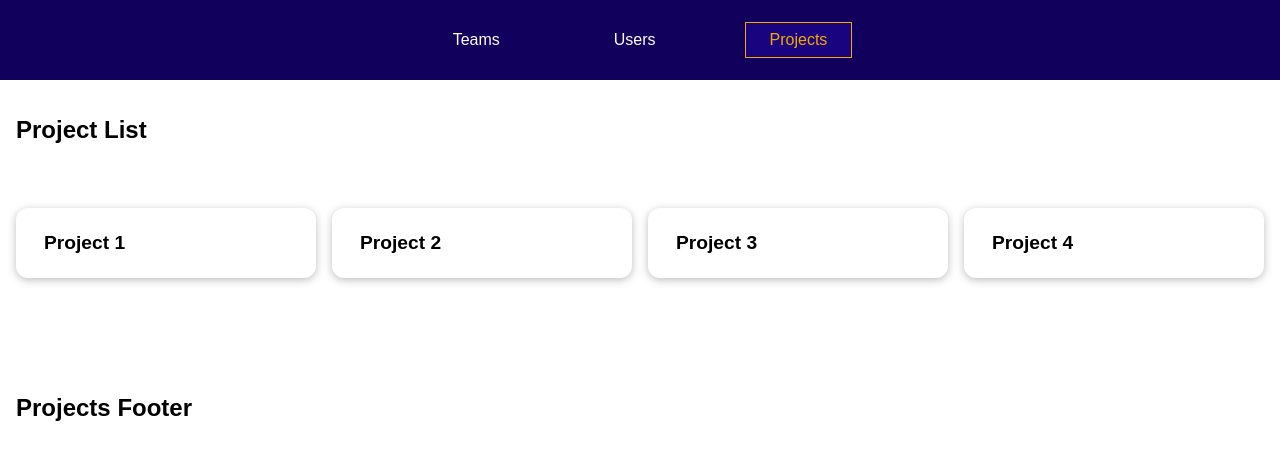
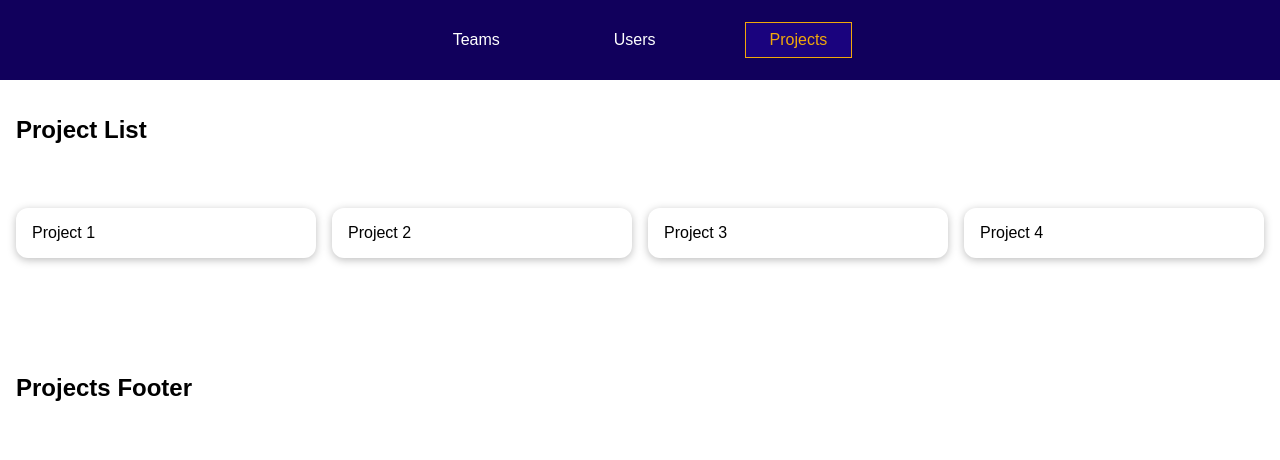
Before and after one commit to Thyge123/Vue-Depoyment-Opgave, a Vue app: page /projects in a window 1280 px wide. Shown: the top 460 px of the page. Built offline with nearby package versions, Linux system fonts and the light colour scheme.

Commit message:
Refactor ProjectItem and ProjectList components to utilize ProjectMembers component for team details display; add routing for project members.

```diff
--- a/src/components/projects/ProjectItem.vue
+++ b/src/components/projects/ProjectItem.vue
@@ -1,27 +1,27 @@
 <template>
   <section>
     <li @click="toggleTeamDetails" class="team-name">{{ name }}</li>
-    <div v-if="teamDetailsVisible" class="team-details">
-      <h3>Team Details for {{ team.name }}</h3>
-      <ul>
-        <li
-          v-for="member in teamMembers"
-          :key="member.id"
-          class="team-details-member"
-        >
-          {{ member.fullName }} - {{ member.role }}
-        </li>
-      </ul>
-      <button @click="routeToTeam(teamId)">Go to Team Page</button>
-    </div>
+    <project-members
+      v-if="teamDetailsVisible"
+      :team-id="teamId"
+    ></project-members>
   </section>
 </template>
 
 <script>
+import ProjectMembers from './ProjectMembers.vue';
 export default {
+  name: 'ProjectItem',
+  components: {
+    ProjectMembers,
+  },
   props: {
     name: {
       type: String,
+      required: true,
+    },
+    teamDetailsVisible: {
+      type: Boolean,
       required: true,
     },
     projectId: {
@@ -32,63 +32,25 @@ export default {
       type: String,
       required: true,
     },
-    teamDetailsVisible: {
-      type: Boolean,
-      required: true,
-      default: false,
-    },
   },
-  inject: ['teams', 'users'],
+  inject: ['projects'],
   emits: ['toggle-team-details'],
-  computed: {
-    team() {
-      return this.teams.find((t) => t.id === this.teamId);
-    },
-    teamMembers() {
-      if (!this.team) return [];
-      return this.team.members.map((memberId) =>
-        this.users.find((u) => u.id === memberId)
-      );
-    },
+
+  data() {
+    return {
+      selectedProjectId: null,
+    };
   },
+
   methods: {
-    routeToTeam(teamId) {
-      this.$router.push(`/teams/${teamId}`);
-    },
     toggleTeamDetails() {
       this.$emit('toggle-team-details', this.projectId);
+      //this.$router.push(this.ProjectMembersLink);
     },
   },
 };
 </script>
 <style scoped>
-li {
-  list-style: none;
-  padding: 8px 12px;
-}
-
-.team-name {
-  font-weight: bold;
-  font-size: larger;
-}
-
-ul {
-  padding: 0;
-}
-
-h3 {
-  margin: 0;
-}
-
-.team-details,
-.team-details-member {
-  margin-top: 1rem;
-  padding: 1rem;
-  border: 1px solid #ccc;
-  border-radius: 8px;
-  background-color: #f9f9f9;
-}
-
 section {
   margin: 2rem auto;
   box-shadow: 0 2px 8px rgba(0, 0, 0, 0.26);
@@ -96,13 +58,4 @@ section {
   border-radius: 12px;
   width: 100%;
 }
-
-button {
-  margin-top: 1rem;
-  padding: 0.5rem 1.5rem;
-  border-radius: 8px;
-  background-color: #11005c;
-  color: white;
-  cursor: pointer;
-}
 </style>
--- a/src/components/projects/ProjectList.vue
+++ b/src/components/projects/ProjectList.vue
@@ -6,8 +6,8 @@
         v-for="project in projects"
         :key="project.id"
         :name="project.name"
+        :team-id="project.teamId"
         :project-id="project.id"
-        :team-id="project.teamId"
         :team-details-visible="selectedProjectId === project.id"
         @toggle-team-details="selectTeam"
       ></project-item>
@@ -28,11 +28,31 @@ export default {
       selectedProjectId: null,
     };
   },
+  watch: {
+    '$route.params.projectId'(newId) {
+      this.selectedProjectId = newId || null;
+    },
+  },
   methods: {
     selectTeam(projectId) {
-      this.selectedProjectId =
+      const newSelectedProjectId =
         this.selectedProjectId === projectId ? null : projectId;
+      this.selectedProjectId = newSelectedProjectId;
+      if (newSelectedProjectId) {
+        this.$router.push({
+          name: 'project-members',
+          params: { projectId: newSelectedProjectId },
+        });
+      } else {
+        this.$router.push({ name: 'projects' });
+      }
     },
+  },
+  created() {
+    const projectId = this.$route.params.projectId;
+    if (projectId) {
+      this.selectedProjectId = projectId;
+    }
   },
 };
 </script>
--- /dev/null
+++ b/src/components/projects/ProjectMembers.vue
@@ -0,0 +1,92 @@
+<template>
+  <div class="team-details">
+    <h3>Team Details for {{ team.name }}</h3>
+    <ul>
+      <li
+        v-for="member in teamMembers"
+        :key="member.id"
+        class="team-details-member"
+      >
+        {{ member.fullName }} - {{ member.role }}
+      </li>
+    </ul>
+    <button @click="routeToTeam(teamId)">Go to Team Page</button>
+  </div>
+</template>
+
+<script>
+export default {
+  props: {
+    teamId: {
+      type: String,
+      required: true,
+    },
+  },
+  inject: ['teams', 'users'],
+  data() {
+    return {};
+  },
+  computed: {
+    team() {
+      return this.teams.find((t) => t.id === this.teamId);
+    },
+    teamMembers() {
+      if (!this.team) return [];
+      return this.team.members.map((memberId) =>
+        this.users.find((u) => u.id === memberId)
+      );
+    },
+  },
+  methods: {
+    routeToTeam(teamId) {
+      this.$router.push(`/teams/${teamId}`);
+    },
+  },
+};
+</script>
+
+<style scoped>
+li {
+  list-style: none;
+  padding: 8px 12px;
+}
+
+.team-name {
+  font-weight: bold;
+  font-size: larger;
+}
+
+ul {
+  padding: 0;
+}
+
+h3 {
+  margin: 0;
+}
+
+.team-details,
+.team-details-member {
+  margin-top: 1rem;
+  padding: 1rem;
+  border: 1px solid #ccc;
+  border-radius: 8px;
+  background-color: #f9f9f9;
+}
+
+section {
+  margin: 2rem auto;
+  box-shadow: 0 2px 8px rgba(0, 0, 0, 0.26);
+  padding: 1rem;
+  border-radius: 12px;
+  width: 100%;
+}
+
+button {
+  margin-top: 1rem;
+  padding: 0.5rem 1.5rem;
+  border-radius: 8px;
+  background-color: #11005c;
+  color: white;
+  cursor: pointer;
+}
+</style>
--- a/src/main.js
+++ b/src/main.js
@@ -10,6 +10,7 @@ import TeamsFooter from './components/teams/TeamsFooter.vue';
 import UsersFooter from './components/users/UsersFooter.vue';
 import ProjectList from './components/projects/ProjectList.vue';
 import ProjectsFooter from './components/projects/ProjectsFooter.vue';
+import ProjectMembers from './components/projects/ProjectMembers.vue';
 
 const router = createRouter({
   history: createWebHistory(),
@@ -42,12 +43,19 @@ const router = createRouter({
         default: ProjectList,
         footer: ProjectsFooter,
       },
+      children: [
+        {
+          name: 'project-members',
+          path: ':projectId',
+          component: ProjectMembers,
+          props: true,
+        },
+      ],
     },
     { path: '/:notFound(.*)', component: NotFound },
   ],
   linkActiveClass: 'active',
   scrollBehavior(to, from, savedPosition) {
-    console.log(to, from, savedPosition);
     if (savedPosition) {
       return savedPosition;
     }
```
